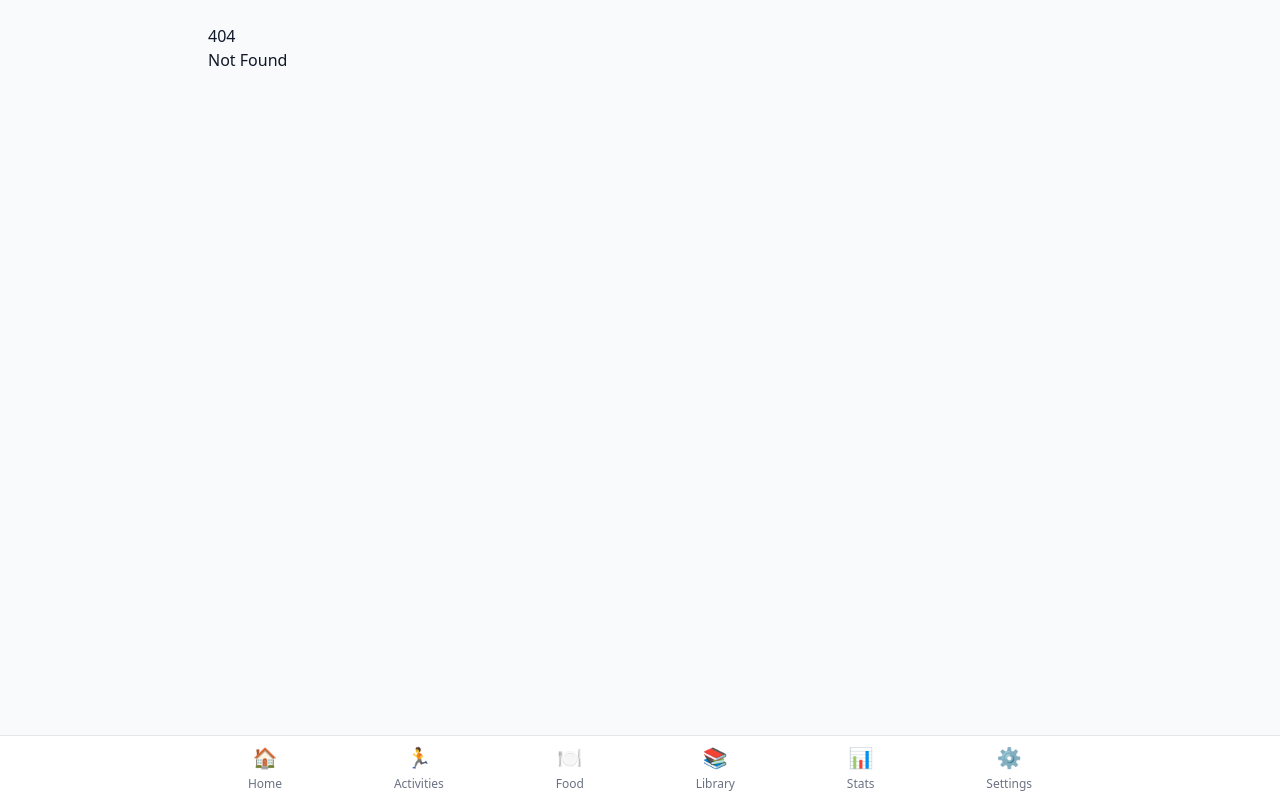
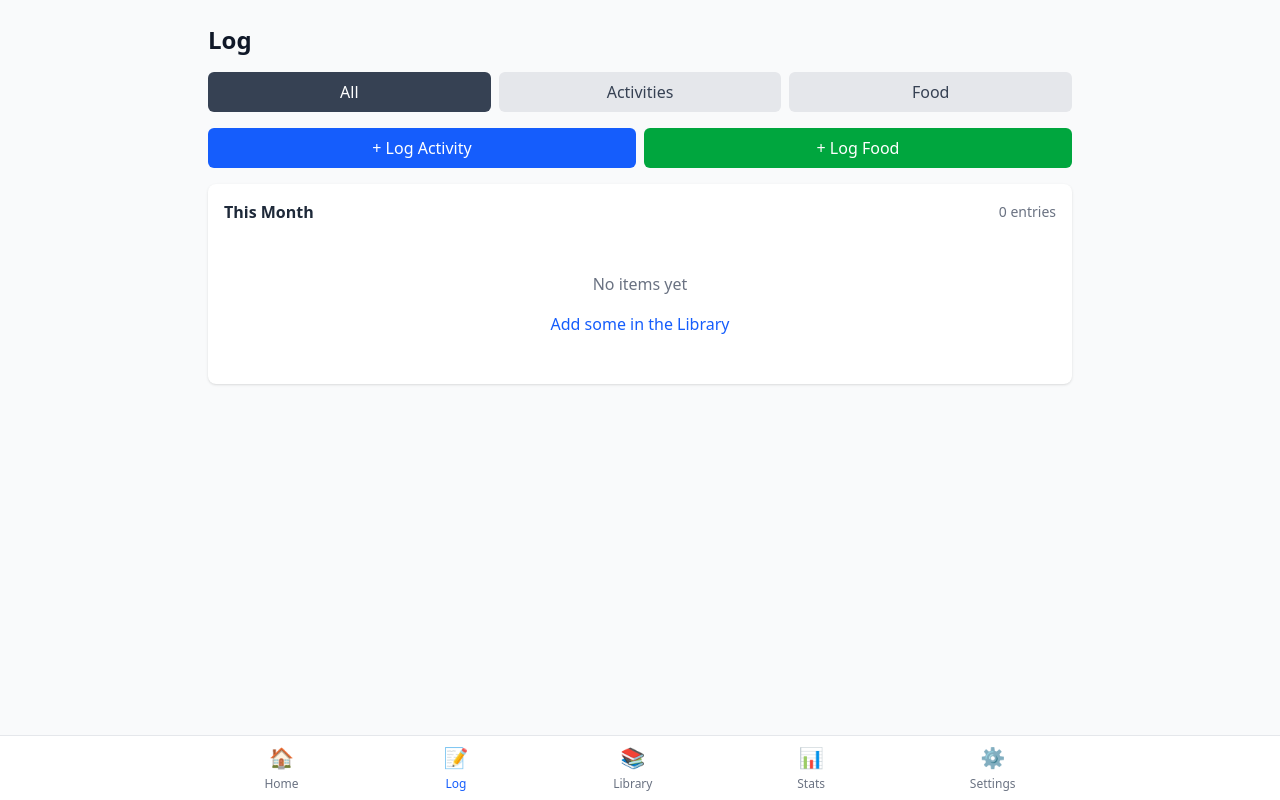
Before and after one commit to Daniel-BD/personal-tracking, a SvelteKit app: page /log in a window 1280 px wide. Before the commit this address had no page. Built offline with nearby package versions, Linux system fonts and the light colour scheme.

Commit message:
Merge Activities and Food tabs into unified Log page
Combines the separate Activities and Food pages into a single Log page
with a tab switcher (All/Activities/Food) at the top, similar to Library.
All tab is selected by default.

https://claude.ai/code/session_01LKmsw8J6ZCbmwPUNwYscFM

```diff
--- a/src/routes/+layout.svelte
+++ b/src/routes/+layout.svelte
@@ -8,8 +8,7 @@
 
 	const navItems = [
 		{ href: '/', label: 'Home', icon: '🏠' },
-		{ href: '/activities', label: 'Activities', icon: '🏃' },
-		{ href: '/food', label: 'Food', icon: '🍽️' },
+		{ href: '/log', label: 'Log', icon: '📝' },
 		{ href: '/library', label: 'Library', icon: '📚' },
 		{ href: '/stats', label: 'Stats', icon: '📊' },
 		{ href: '/settings', label: 'Settings', icon: '⚙️' }
--- a/src/routes/activities/+page.svelte
+++ /dev/null
@@ -1,75 +0,0 @@
-<script lang="ts">
-	import { base } from '$app/paths';
-	import { entries, activityItems } from '$lib/store';
-	import { filterEntriesByType, getMonthRange, filterEntriesByDateRange } from '$lib/analysis';
-	import EntryForm from '../../components/EntryForm.svelte';
-	import EntryList from '../../components/EntryList.svelte';
-
-	let showForm = $state(false);
-	let showSuccess = $state(false);
-
-	function handleSave() {
-		showSuccess = true;
-		showForm = false;
-		setTimeout(() => (showSuccess = false), 2000);
-	}
-
-	const activityEntries = $derived(filterEntriesByType($entries, 'activity'));
-	const thisMonthRange = $derived(getMonthRange());
-	const thisMonthEntries = $derived(filterEntriesByDateRange(activityEntries, thisMonthRange));
-</script>
-
-<div class="space-y-4">
-	<div class="flex justify-between items-center">
-		<h2 class="text-2xl font-bold text-gray-900">Activities</h2>
-		<button
-			onclick={() => (showForm = !showForm)}
-			class="bg-blue-600 text-white px-4 py-2 rounded-md hover:bg-blue-700"
-		>
-			{showForm ? 'Cancel' : '+ Log Activity'}
-		</button>
-	</div>
-
-	{#if showSuccess}
-		<div class="bg-green-50 border border-green-200 rounded-lg p-3 text-green-800 text-sm">
-			Activity logged successfully!
-		</div>
-	{/if}
-
-	{#if showForm}
-		<EntryForm type="activity" onsave={handleSave} />
-	{/if}
-
-	<div class="bg-white rounded-lg shadow p-4">
-		<div class="flex justify-between items-center mb-4">
-			<h3 class="font-semibold text-gray-800">This Month</h3>
-			<span class="text-sm text-gray-500">{thisMonthEntries.length} activities</span>
-		</div>
-
-		{#if $activityItems.length === 0}
-			<div class="text-center py-8">
-				<p class="text-gray-500 mb-4">No activity items yet</p>
-				<a href="{base}/library" class="text-blue-600 hover:underline">
-					Add some in the Library
-				</a>
-			</div>
-		{:else}
-			<EntryList entries={thisMonthEntries} />
-		{/if}
-	</div>
-
-	{#if activityEntries.length > thisMonthEntries.length}
-		<details class="bg-white rounded-lg shadow">
-			<summary class="p-4 cursor-pointer font-semibold text-gray-800">
-				Older entries ({activityEntries.length - thisMonthEntries.length})
-			</summary>
-			<div class="px-4 pb-4">
-				<EntryList
-					entries={activityEntries.filter(
-						(e) => e.date < thisMonthRange.start || e.date > thisMonthRange.end
-					)}
-				/>
-			</div>
-		</details>
-	{/if}
-</div>
--- a/src/routes/food/+page.svelte
+++ /dev/null
@@ -1,75 +0,0 @@
-<script lang="ts">
-	import { base } from '$app/paths';
-	import { entries, foodItems } from '$lib/store';
-	import { filterEntriesByType, getMonthRange, filterEntriesByDateRange } from '$lib/analysis';
-	import EntryForm from '../../components/EntryForm.svelte';
-	import EntryList from '../../components/EntryList.svelte';
-
-	let showForm = $state(false);
-	let showSuccess = $state(false);
-
-	function handleSave() {
-		showSuccess = true;
-		showForm = false;
-		setTimeout(() => (showSuccess = false), 2000);
-	}
-
-	const foodEntries = $derived(filterEntriesByType($entries, 'food'));
-	const thisMonthRange = $derived(getMonthRange());
-	const thisMonthEntries = $derived(filterEntriesByDateRange(foodEntries, thisMonthRange));
-</script>
-
-<div class="space-y-4">
-	<div class="flex justify-between items-center">
-		<h2 class="text-2xl font-bold text-gray-900">Food</h2>
-		<button
-			onclick={() => (showForm = !showForm)}
-			class="bg-green-600 text-white px-4 py-2 rounded-md hover:bg-green-700"
-		>
-			{showForm ? 'Cancel' : '+ Log Food'}
-		</button>
-	</div>
-
-	{#if showSuccess}
-		<div class="bg-green-50 border border-green-200 rounded-lg p-3 text-green-800 text-sm">
-			Food logged successfully!
-		</div>
-	{/if}
-
-	{#if showForm}
-		<EntryForm type="food" onsave={handleSave} />
-	{/if}
-
-	<div class="bg-white rounded-lg shadow p-4">
-		<div class="flex justify-between items-center mb-4">
-			<h3 class="font-semibold text-gray-800">This Month</h3>
-			<span class="text-sm text-gray-500">{thisMonthEntries.length} entries</span>
-		</div>
-
-		{#if $foodItems.length === 0}
-			<div class="text-center py-8">
-				<p class="text-gray-500 mb-4">No food items yet</p>
-				<a href="{base}/library" class="text-blue-600 hover:underline">
-					Add some in the Library
-				</a>
-			</div>
-		{:else}
-			<EntryList entries={thisMonthEntries} />
-		{/if}
-	</div>
-
-	{#if foodEntries.length > thisMonthEntries.length}
-		<details class="bg-white rounded-lg shadow">
-			<summary class="p-4 cursor-pointer font-semibold text-gray-800">
-				Older entries ({foodEntries.length - thisMonthEntries.length})
-			</summary>
-			<div class="px-4 pb-4">
-				<EntryList
-					entries={foodEntries.filter(
-						(e) => e.date < thisMonthRange.start || e.date > thisMonthRange.end
-					)}
-				/>
-			</div>
-		</details>
-	{/if}
-</div>
--- /dev/null
+++ b/src/routes/log/+page.svelte
@@ -0,0 +1,175 @@
+<script lang="ts">
+	import { base } from '$app/paths';
+	import { entries, activityItems, foodItems } from '$lib/store';
+	import { filterEntriesByType, getMonthRange, filterEntriesByDateRange } from '$lib/analysis';
+	import EntryForm from '../../components/EntryForm.svelte';
+	import EntryList from '../../components/EntryList.svelte';
+
+	let activeTab = $state<'all' | 'activity' | 'food'>('all');
+	let showForm = $state(false);
+	let formType = $state<'activity' | 'food'>('activity');
+	let showSuccess = $state(false);
+
+	function handleSave() {
+		showSuccess = true;
+		showForm = false;
+		setTimeout(() => (showSuccess = false), 2000);
+	}
+
+	function openForm(type: 'activity' | 'food') {
+		formType = type;
+		showForm = true;
+	}
+
+	function closeForm() {
+		showForm = false;
+	}
+
+	const filteredEntries = $derived(
+		activeTab === 'all' ? $entries : filterEntriesByType($entries, activeTab)
+	);
+	const thisMonthRange = $derived(getMonthRange());
+	const thisMonthEntries = $derived(filterEntriesByDateRange(filteredEntries, thisMonthRange));
+	const olderEntries = $derived(
+		filteredEntries.filter(
+			(e) => e.date < thisMonthRange.start || e.date > thisMonthRange.end
+		)
+	);
+
+	const hasItems = $derived($activityItems.length > 0 || $foodItems.length > 0);
+	const hasActivityItems = $derived($activityItems.length > 0);
+	const hasFoodItems = $derived($foodItems.length > 0);
+
+	const entryLabel = $derived(
+		activeTab === 'all' ? 'entries' : activeTab === 'activity' ? 'activities' : 'entries'
+	);
+</script>
+
+<div class="space-y-4">
+	<h2 class="text-2xl font-bold text-gray-900">Log</h2>
+
+	<!-- Tab switcher -->
+	<div class="flex gap-2">
+		<button
+			onclick={() => (activeTab = 'all')}
+			class="flex-1 py-2 px-4 rounded-md font-medium {activeTab === 'all'
+				? 'bg-gray-700 text-white'
+				: 'bg-gray-200 text-gray-700'}"
+		>
+			All
+		</button>
+		<button
+			onclick={() => (activeTab = 'activity')}
+			class="flex-1 py-2 px-4 rounded-md font-medium {activeTab === 'activity'
+				? 'bg-blue-600 text-white'
+				: 'bg-gray-200 text-gray-700'}"
+		>
+			Activities
+		</button>
+		<button
+			onclick={() => (activeTab = 'food')}
+			class="flex-1 py-2 px-4 rounded-md font-medium {activeTab === 'food'
+				? 'bg-green-600 text-white'
+				: 'bg-gray-200 text-gray-700'}"
+		>
+			Food
+		</button>
+	</div>
+
+	<!-- Log buttons -->
+	{#if activeTab === 'all'}
+		<div class="flex gap-2">
+			<button
+				onclick={() => openForm('activity')}
+				class="flex-1 bg-blue-600 text-white px-4 py-2 rounded-md hover:bg-blue-700"
+			>
+				{showForm && formType === 'activity' ? 'Cancel' : '+ Log Activity'}
+			</button>
+			<button
+				onclick={() => openForm('food')}
+				class="flex-1 bg-green-600 text-white px-4 py-2 rounded-md hover:bg-green-700"
+			>
+				{showForm && formType === 'food' ? 'Cancel' : '+ Log Food'}
+			</button>
+		</div>
+	{:else if activeTab === 'activity'}
+		<button
+			onclick={() => {
+				if (showForm && formType === 'activity') {
+					closeForm();
+				} else {
+					openForm('activity');
+				}
+			}}
+			class="w-full bg-blue-600 text-white px-4 py-2 rounded-md hover:bg-blue-700"
+		>
+			{showForm && formType === 'activity' ? 'Cancel' : '+ Log Activity'}
+		</button>
+	{:else}
+		<button
+			onclick={() => {
+				if (showForm && formType === 'food') {
+					closeForm();
+				} else {
+					openForm('food');
+				}
+			}}
+			class="w-full bg-green-600 text-white px-4 py-2 rounded-md hover:bg-green-700"
+		>
+			{showForm && formType === 'food' ? 'Cancel' : '+ Log Food'}
+		</button>
+	{/if}
+
+	{#if showSuccess}
+		<div class="bg-green-50 border border-green-200 rounded-lg p-3 text-green-800 text-sm">
+			{formType === 'activity' ? 'Activity' : 'Food'} logged successfully!
+		</div>
+	{/if}
+
+	{#if showForm}
+		<EntryForm type={formType} onsave={handleSave} />
+	{/if}
+
+	<div class="bg-white rounded-lg shadow p-4">
+		<div class="flex justify-between items-center mb-4">
+			<h3 class="font-semibold text-gray-800">This Month</h3>
+			<span class="text-sm text-gray-500">{thisMonthEntries.length} {entryLabel}</span>
+		</div>
+
+		{#if !hasItems}
+			<div class="text-center py-8">
+				<p class="text-gray-500 mb-4">No items yet</p>
+				<a href="{base}/library" class="text-blue-600 hover:underline">
+					Add some in the Library
+				</a>
+			</div>
+		{:else if activeTab === 'activity' && !hasActivityItems}
+			<div class="text-center py-8">
+				<p class="text-gray-500 mb-4">No activity items yet</p>
+				<a href="{base}/library" class="text-blue-600 hover:underline">
+					Add some in the Library
+				</a>
+			</div>
+		{:else if activeTab === 'food' && !hasFoodItems}
+			<div class="text-center py-8">
+				<p class="text-gray-500 mb-4">No food items yet</p>
+				<a href="{base}/library" class="text-blue-600 hover:underline">
+					Add some in the Library
+				</a>
+			</div>
+		{:else}
+			<EntryList entries={thisMonthEntries} />
+		{/if}
+	</div>
+
+	{#if olderEntries.length > 0}
+		<details class="bg-white rounded-lg shadow">
+			<summary class="p-4 cursor-pointer font-semibold text-gray-800">
+				Older entries ({olderEntries.length})
+			</summary>
+			<div class="px-4 pb-4">
+				<EntryList entries={olderEntries} />
+			</div>
+		</details>
+	{/if}
+</div>
```
